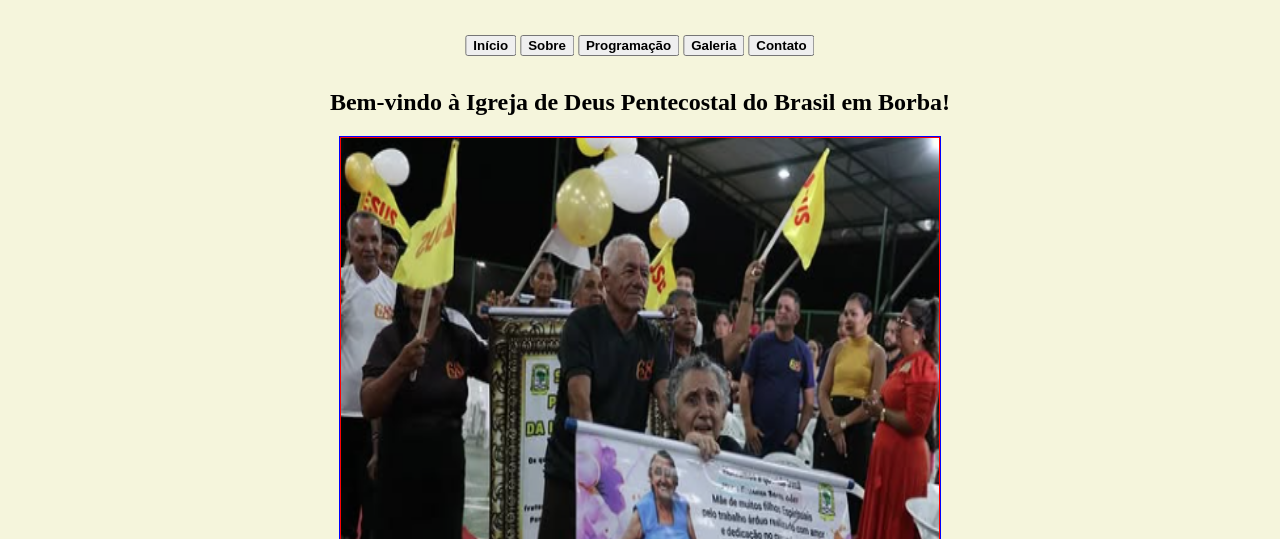
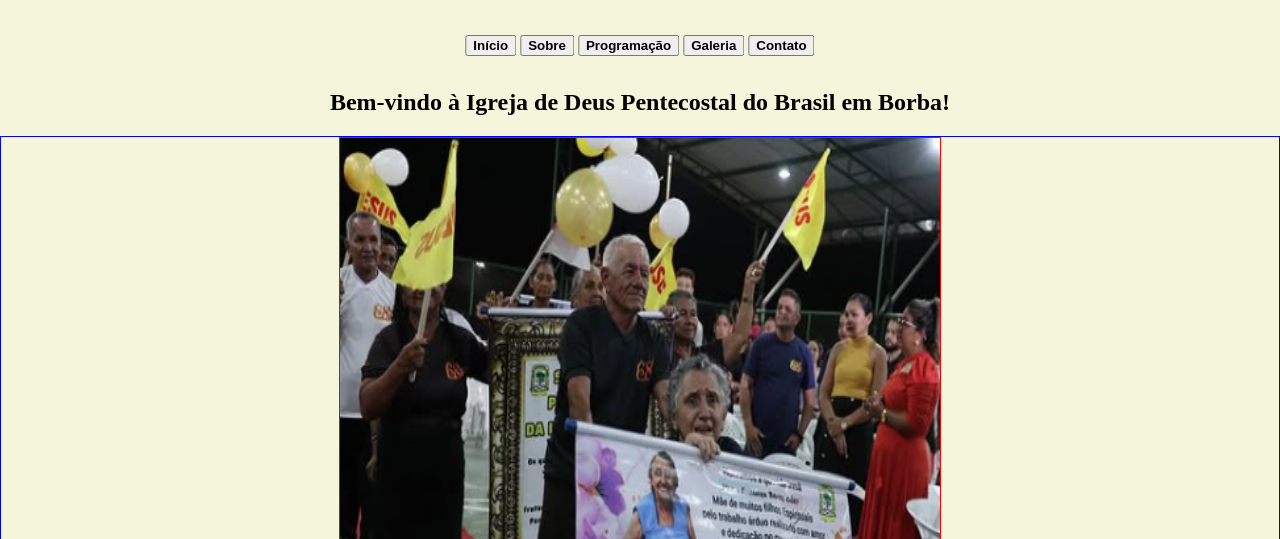
Before and after one commit to Taylon-dev/IDPB-Borba, a plain HTML site: page index.html in a window 1280 px wide. Shown: the part 261-800 px from the top of the page. Drawn offline with Linux system fonts and the light colour scheme; a script that the page names is missing.

Commit message:
Alteração nas imagens - criação da classe imgSlide

```diff
--- a/index.html
+++ b/index.html
@@ -31,11 +31,11 @@
   <section id="destaque">
     <h2 id="inicio">Bem-vindo à Igreja de Deus Pentecostal do Brasil em Borba!</h2>
       <div id="slider">
-        <div id="todasImagens" style="border: 1px solid red">
-        <img src="./imagens_igreja/foto1_aniversário-2025.png" id="img1" style="height: 100%; width: 100%">
-        <img src="./imagens_igreja/foto2_aniversário-2025.png" id="img1" style="height: 100%; width: 100%">
-        <img src="./imagens_igreja/foto3_aniversário-2025.png" id="img1" style="height: 100%; width: 100%">
-        <img src="./imagens_igreja/foto1_aniversário-2019.png" id="img1" style="height: 100%; width: 100%">
+        <div id="todasImagens">
+        <img src="./imagens_igreja/foto1_aniversário-2025.png" class="imgSlide">
+        <img src="./imagens_igreja/foto2_aniversário-2025.png" class="imgSlide">
+        <img src="./imagens_igreja/foto3_aniversário-2025.png" class="imgSlide">
+        <img src="./imagens_igreja/foto4_aniversário-2019.jpeg" class="imgSlide">
         </div>
       </div>
 
--- a/style.css
+++ b/style.css
@@ -68,18 +68,29 @@ body{
 
 #slider{
     border: 1px solid blue;
-    height: 600px;
-    width: 600px;
-    margin: auto;
     display: flex;
     overflow:hidden;
 
 }
 
 #todasImagens{
+
+    width: 600px;
+    height: 600px;
+    margin: auto;
+    border: 1px solid red;
+    overflow:hidden;
+    display: flex;
+
+
+}
+
+.imgSlide{
+    height: 600px;
+    width: 600px;
     transition: 2s;
 }
 
-#todasImagens:hover{
+.imgSlide:hover{
     transform: translateX(-600px);
 }
```
